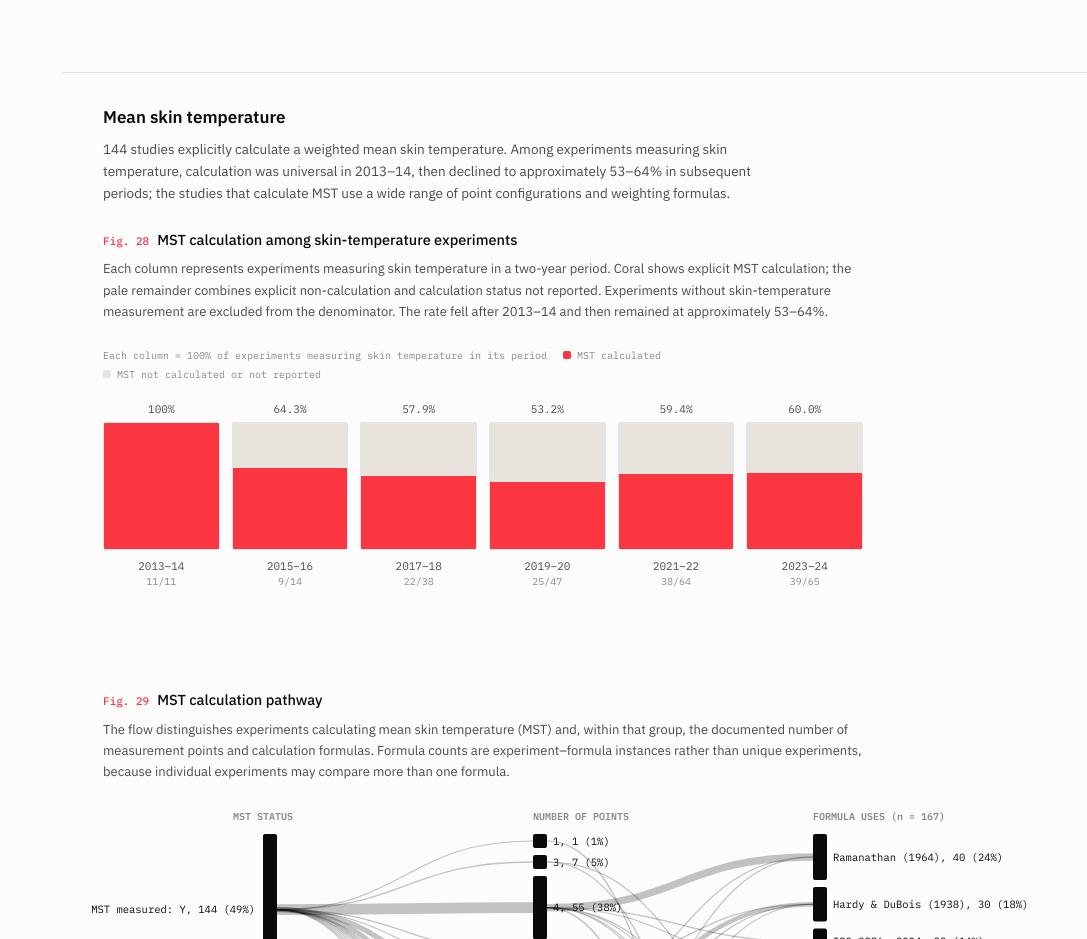
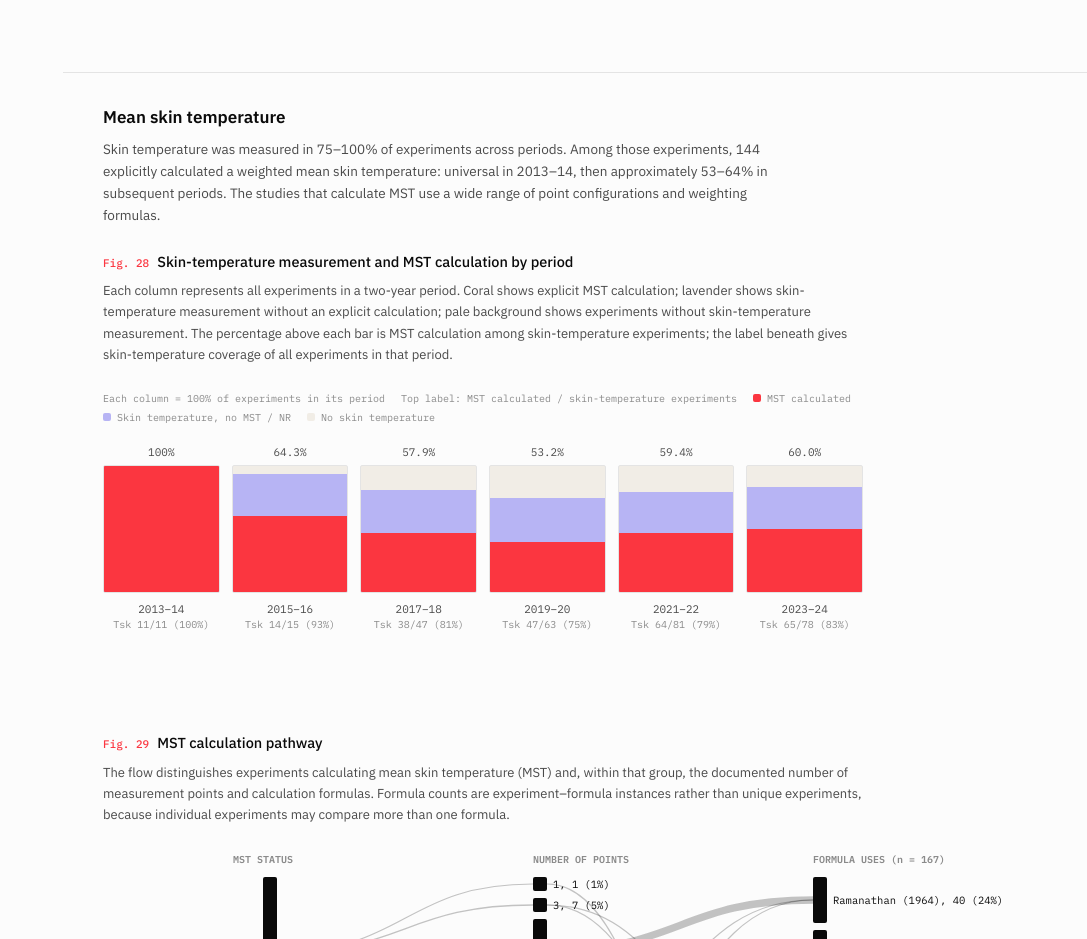
Before and after one commit to bilgekobas/indoor-thermal-physiology-metadata-atlas, a React (Vite) app: page /body in a window 1280 px wide. Shown: the part 9300-10239 px from the top of the page, without its empty margins (193-1280 px from the left). Built offline with nearby package versions, Linux system fonts and the light colour scheme.

Commit message:
Show skin-temperature coverage alongside MST calculation

```diff
--- a/src/pages/ChapterBody.jsx
+++ b/src/pages/ChapterBody.jsx
@@ -457,40 +457,51 @@ function SignalSensorBrandSankey({ overall, signalTotals, signalInstanceTotals,
 
 function MstCalculationPrevalence({ mst }) {
   const byPeriod = mst.periods.map((period) => {
+    const allStatuses = mst.calc_rate_by_period.filter((r) => r.period === period)
     // NAN denotes experiments without skin-temperature measurement and is
     // therefore outside the population at risk of calculating MST.
-    const statuses = mst.calc_rate_by_period.filter(
-      (r) => r.period === period && r['physio-mst-calculated'] !== 'NAN'
-    )
-    const calculated = statuses
+    const skinTempStatuses = allStatuses.filter((r) => r['physio-mst-calculated'] !== 'NAN')
+    const calculated = skinTempStatuses
       .filter((r) => r['physio-mst-calculated'] === 'Y')
       .reduce((sum, r) => sum + r.count, 0)
-    const total = statuses.reduce((sum, r) => sum + r.count, 0)
-    return { period, calculated, total, share: total ? (calculated / total) * 100 : 0 }
+    const skinTempTotal = skinTempStatuses.reduce((sum, r) => sum + r.count, 0)
+    const allTotal = allStatuses.reduce((sum, r) => sum + r.count, 0)
+    return {
+      period,
+      calculated,
+      skinTempTotal,
+      allTotal,
+      calcAmongSkinTemp: skinTempTotal ? (calculated / skinTempTotal) * 100 : 0,
+      skinTempAmongAll: allTotal ? (skinTempTotal / allTotal) * 100 : 0,
+      calcAmongAll: allTotal ? (calculated / allTotal) * 100 : 0,
+    }
   })
 
   return (
     <div className="max-w-[760px]">
       <div className="flex flex-wrap items-center gap-x-4 gap-y-1 mb-4 font-data text-[10px] text-inkfaint">
-        <span>Each column = 100% of experiments measuring skin temperature in its period</span>
+        <span>Each column = 100% of experiments in its period</span>
+        <span>Top label: MST calculated / skin-temperature experiments</span>
         <span className="inline-flex items-center gap-1.5"><span className="w-2 h-2 rounded-sm bg-[#FB3640]" />MST calculated</span>
-        <span className="inline-flex items-center gap-1.5"><span className="w-2 h-2 rounded-sm bg-[#E8E4DD]" />MST not calculated or not reported</span>
+        <span className="inline-flex items-center gap-1.5"><span className="w-2 h-2 rounded-sm bg-[#B7B4F4]" />Skin temperature, no MST / NR</span>
+        <span className="inline-flex items-center gap-1.5"><span className="w-2 h-2 rounded-sm bg-[#F1EDE6]" />No skin temperature</span>
       </div>
       <div className="overflow-x-auto">
         <div className="grid grid-cols-6 gap-3 min-w-[650px]">
-          {byPeriod.map(({ period, calculated, total, share }) => (
+          {byPeriod.map(({ period, calculated, skinTempTotal, allTotal, calcAmongSkinTemp, skinTempAmongAll, calcAmongAll }) => (
             <div key={period} className="min-w-0 text-center">
               <div className="h-5 flex items-end justify-center font-data text-[11px] text-inkmid tabular-nums">
-                {share.toFixed(share === 100 ? 0 : 1)}%
+                {calcAmongSkinTemp.toFixed(calcAmongSkinTemp === 100 ? 0 : 1)}%
               </div>
               <div
-                className="relative h-32 mt-1 overflow-hidden rounded-sm border border-line bg-[#E8E4DD]"
-                title={`${period}: ${calculated} of ${total} skin-temperature experiments (${share.toFixed(1)}%) explicitly calculated MST`}
+                className="relative h-32 mt-1 overflow-hidden rounded-sm border border-line bg-[#F1EDE6]"
+                title={`${period}: skin temperature in ${skinTempTotal} of ${allTotal} experiments (${skinTempAmongAll.toFixed(1)}%); MST calculated in ${calculated} of ${skinTempTotal} skin-temperature experiments (${calcAmongSkinTemp.toFixed(1)}%)`}
               >
-                <div className="absolute inset-x-0 bottom-0 bg-[#FB3640]" style={{ height: `${share}%` }} />
+                <div className="absolute inset-x-0 bottom-0 bg-[#B7B4F4]" style={{ height: `${skinTempAmongAll}%` }} />
+                <div className="absolute inset-x-0 bottom-0 bg-[#FB3640]" style={{ height: `${calcAmongAll}%` }} />
               </div>
               <div className="mt-2 font-data text-[11px] text-inkmid">{period}</div>
-              <div className="font-data text-[10px] text-inkfaint tabular-nums">{calculated}/{total}</div>
+              <div className="font-data text-[10px] text-inkfaint tabular-nums">Tsk {skinTempTotal}/{allTotal} ({skinTempAmongAll.toFixed(0)}%)</div>
             </div>
           ))}
         </div>
@@ -917,9 +928,9 @@ export default function ChapterBody({ data }) {
 
       <ChapterSection
         title="Mean skin temperature"
-        intro={`${mst.n_mst_studies} studies explicitly calculate a weighted mean skin temperature. Among experiments measuring skin temperature, calculation was universal in 2013–14, then declined to approximately 53–64% in subsequent periods; the studies that calculate MST use a wide range of point configurations and weighting formulas.`}
+        intro={`Skin temperature was measured in 75–100% of experiments across periods. Among those experiments, ${mst.n_mst_studies} explicitly calculated a weighted mean skin temperature: universal in 2013–14, then approximately 53–64% in subsequent periods. The studies that calculate MST use a wide range of point configurations and weighting formulas.`}
       >
-        <FigureCard figNumber={figNum('mst-calculation-prevalence')} title="MST calculation among skin-temperature experiments" plotWidth={980} commentary="Each column represents experiments measuring skin temperature in a two-year period. Coral shows explicit MST calculation; the pale remainder combines explicit non-calculation and calculation status not reported. Experiments without skin-temperature measurement are excluded from the denominator. The rate fell after 2013–14 and then remained at approximately 53–64%.">
+        <FigureCard figNumber={figNum('mst-calculation-prevalence')} title="Skin-temperature measurement and MST calculation by period" plotWidth={980} commentary="Each column represents all experiments in a two-year period. Coral shows explicit MST calculation; lavender shows skin-temperature measurement without an explicit calculation; pale background shows experiments without skin-temperature measurement. The percentage above each bar is MST calculation among skin-temperature experiments; the label beneath gives skin-temperature coverage of all experiments in that period.">
           <MstCalculationPrevalence mst={mst} />
         </FigureCard>
 
```
